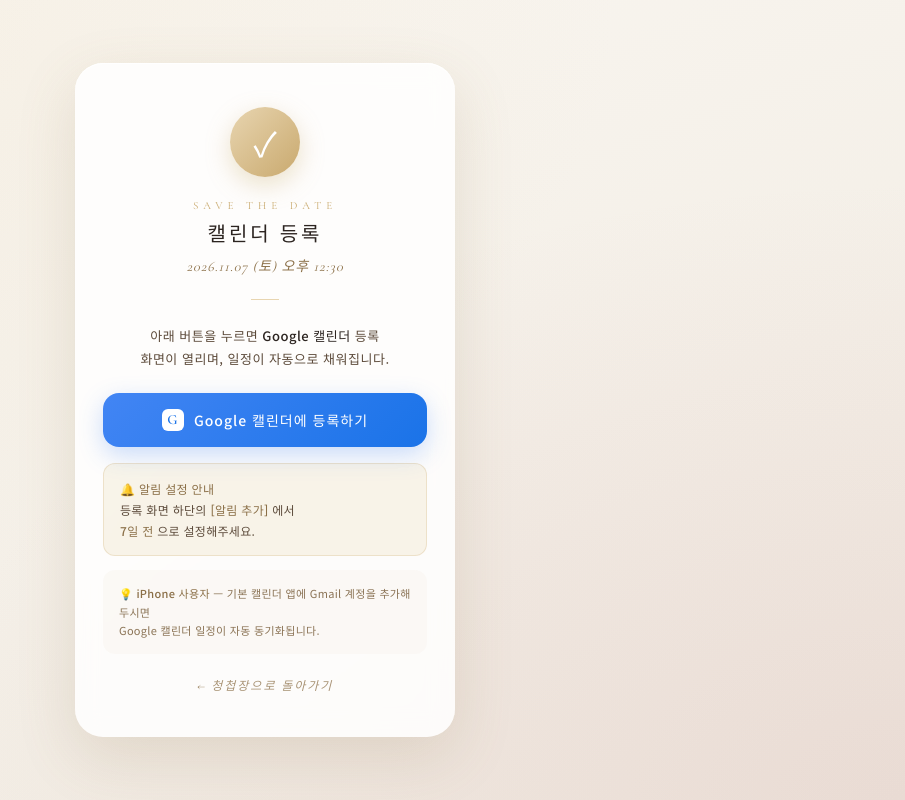
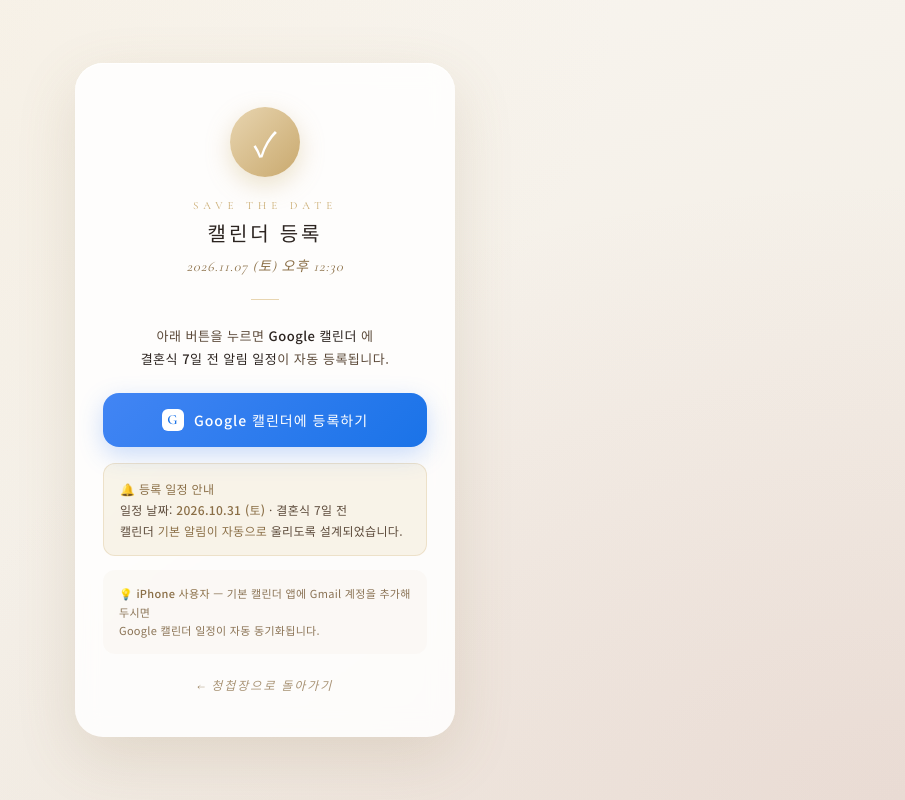
Before and after one commit to bawo3/todo-myhompage, a website: page cal.html in a window 1280 px wide. Shown: the whole page, without its empty margins (375-1280 px from the left). Drawn offline with nearby package versions, Linux system fonts and the light colour scheme.

Commit message:
캘린더 등록 — 결혼식 7일 전 날짜로 자동 알림화
Google Calendar URL은 알림 시각 파라미터를 지원하지 않으므로,
이벤트 자체를 결혼식 7일 전(2026-10-31)으로 등록해
사용자 계정 기본 알림이 D-7에 자동으로 울리도록 변경.

- 제목: '재현/혜주 결혼식' → '재현/혜주 결혼식 7일전'
- 날짜: 2026-11-07 → 2026-10-31 (7일 앞당김)
- 설명: 알림 자동 설정 안내 + 실제 결혼일정 정보로 교체
- 페이지 가이드/알림 박스 문구도 새 흐름에 맞게 업데이트

```diff
--- a/cal.html
+++ b/cal.html
@@ -162,8 +162,8 @@
   <div class="line"></div>
 
   <div class="guide">
-    아래 버튼을 누르면 <strong>Google 캘린더</strong> 등록<br>
-    화면이 열리며, 일정이 자동으로 채워집니다.
+    아래 버튼을 누르면 <strong>Google 캘린더</strong> 에<br>
+    <strong>결혼식 7일 전 알림 일정</strong>이 자동 등록됩니다.
   </div>
 
   <button class="gcal-btn" onclick="addGoogle()">
@@ -172,9 +172,9 @@
   </button>
 
   <div class="alarm-note">
-    🔔 <strong>알림 설정 안내</strong><br>
-    등록 화면 하단의 <strong>[알림 추가]</strong> 에서<br>
-    <strong>7일 전</strong> 으로 설정해주세요.
+    🔔 <strong>등록 일정 안내</strong><br>
+    일정 날짜: <strong>2026.10.31 (토)</strong> · 결혼식 7일 전<br>
+    캘린더 <strong>기본 알림이 자동으로</strong> 울리도록 설계되었습니다.
   </div>
 
   <div class="note">
@@ -186,20 +186,21 @@
 </div>
 
 <script>
-/* 이벤트 정보 */
+/* 이벤트 정보
+   ── Google 캘린더 URL 은 알림 시각을 파라미터로 받지 않아서,
+   이벤트 자체를 결혼식 7일 전(2026-10-31) 으로 등록한다.
+   사용자 계정의 기본 알림(보통 10분 전)이 D-7 에 자동으로 울리는 구조. */
 const EVT = {
-  title:    '재현/혜주 결혼식',
+  title:    '재현/혜주 결혼식 7일전',
   location: '문수컨벤션 1층 블루밍하우스홀 · 울산광역시 남구 문수로 44',
-  /* 설명란 — Google 캘린더 URL 파라미터로 알림 시각을 직접 지정할 수 없어
-     사용자가 등록 화면에서 직접 [7일 전] 으로 설정하도록 안내한다. */
   details:
-    '🔔 알림을 [7일 전] 으로 설정해주세요.\n\n' +
-    '세심하게 캘린더 알림까지 등록해주셔서 큰 도움이 됩니다. ' +
-    '배려해주신 마음에 감사드립니다. 참석해주셔서 감사합니다.\n\n' +
+    '🔔 7일전 알림이 되도록 설정되었습니다.\n\n' +
+    '결혼일정: 2026년 11월 07일 12시 30분 ' +
+    '문수컨벤션- 1층 블루밍 하우스 입니다.^^\n\n' +
     '청첩장: ' + location.origin + '/',
-  /* UTC 변환값 — KST(UTC+9) 12:30~14:30 → UTC 03:30~05:30 */
-  startUTC: '20261107T033000Z',
-  endUTC:   '20261107T053000Z',
+  /* 결혼식 7일 전 (2026-10-31) 12:30~14:30 KST → UTC 03:30~05:30 */
+  startUTC: '20261031T033000Z',
+  endUTC:   '20261031T053000Z',
 };
 
 /* ── 브라우저 환경 감지 ──
```
